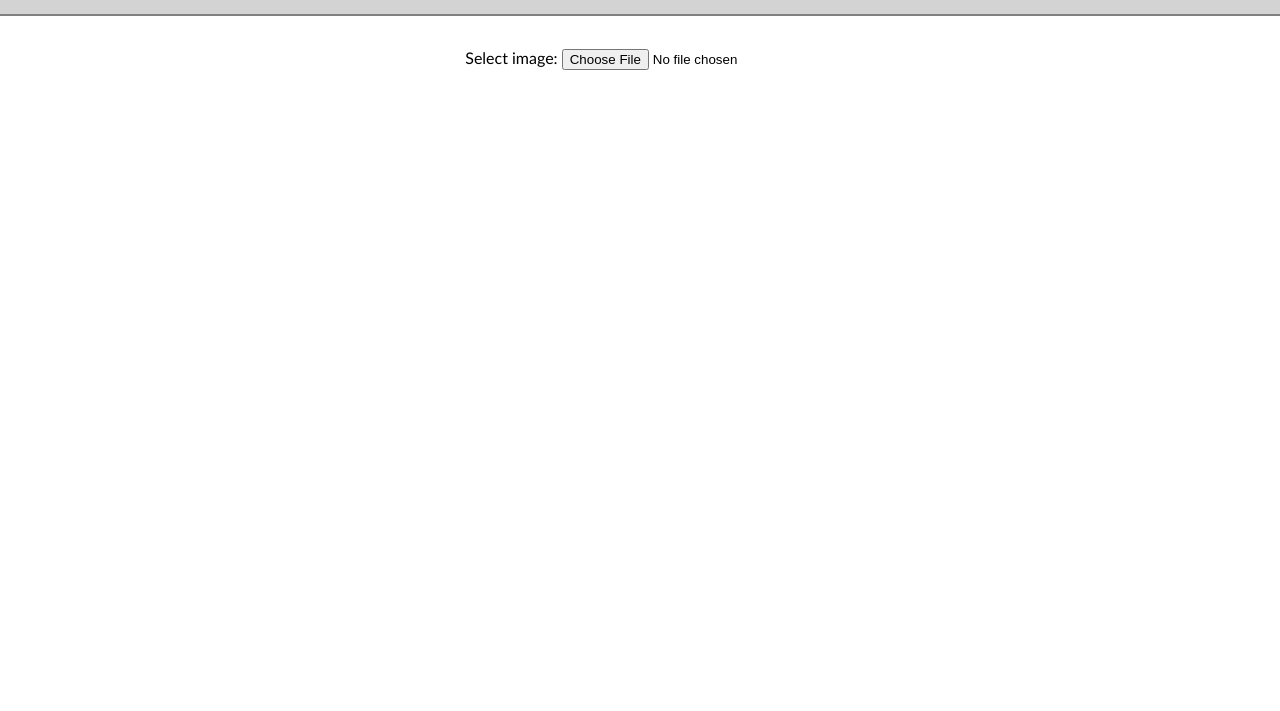
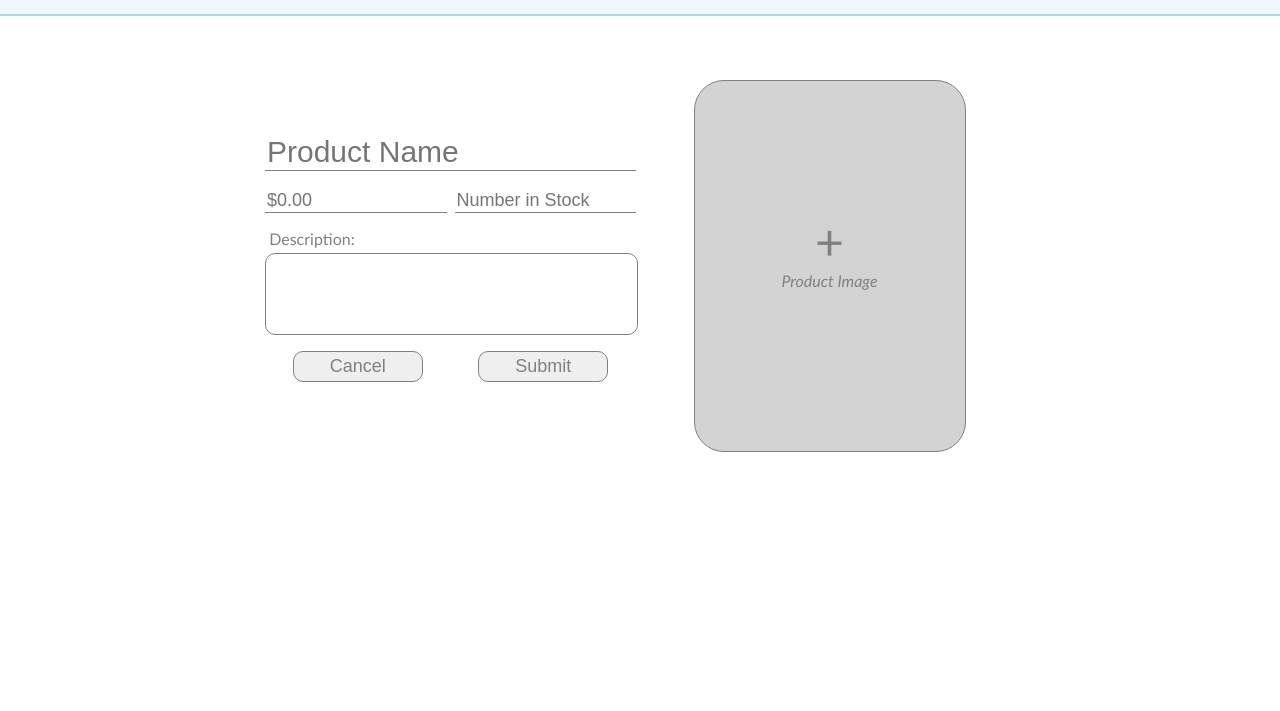
Before and after one commit to rgildiaz/IS-446, a plain HTML site: page 11-10 UI Design/mockup2/mockup2.html in a window 1280 px wide. Shown: the part 89-800 px from the top of the page. Drawn offline with Linux system fonts and the light colour scheme.

Commit message:
Mockup 2

```diff
--- a/11-10 UI Design/mockup2/mockup2.html
+++ b/11-10 UI Design/mockup2/mockup2.html
@@ -4,7 +4,7 @@
 <head>
     <meta charset="utf-8">
     <meta http-equiv="X-UA-Compatible" content="IE=edge">
-    <title></title>
+    <title>iSchool Webstore | Create New Product</title>
     <meta name="description" content="">
     <meta name="viewport" content="width=device-width, initial-scale=1">
     <link rel="stylesheet" href="../styles.css">
@@ -20,10 +20,32 @@
         </div>
     </header>
     <main>
-        <form id="image-form">
-            <label for="img">Select image:</label>
-            <input type="file" id="img" name="img" accept="image/*">
-        </form>
+        <div class="grid">
+            <form id="name-form">
+                <input type="text" id="name" placeholder="Product Name">
+            </form>
+            <form id="price-form">
+                <input type="number" min="0.00" step="any" id="price" placeholder="$0.00"/>
+            </form>
+            <form id="stock-form">
+                <input type="number" min="1" step="1" id="stock" placeholder="Number in Stock"/>
+            </form>
+            <form id="desc-form">
+                <label for="desc">Description:</label>
+                <span contenteditable=true id="desc"></span>
+            </form>
+            <form id="submit-form">
+                <input type="button" value="Cancel">
+                <input type="submit">
+            </form>
+            <form id="image-form">
+                <label for="img" class="upload-image-label">
+                    <span class="plus">+</span>
+                    <span class="desc">Product Image</span>
+                </label>
+                <input type="file" id="img" accept="image/*">
+            </form>
+        </div>
     </main>
     <footer></footer>
 </body>
--- a/11-10 UI Design/styles.css
+++ b/11-10 UI Design/styles.css
@@ -10,10 +10,10 @@ body {
 
 header {
     position: sticky;
-    background-color: lightgray;
+    background-color: aliceblue;
     padding: 2em;
     width: 100%;
-    border-bottom: 2px solid gray;
+    border-bottom: 2px solid lightblue;
 }
 
 header h1 {
@@ -74,7 +74,10 @@ h3 {
     margin-left: 1em;
 }
 
-table, tr, th, td {
+table,
+tr,
+th,
+td {
     border: 1px solid black;
 }
 
@@ -91,3 +94,143 @@ th {
 td {
     padding: 5px 10px;
 }
+
+.grid {
+    display: grid;
+    grid-gap: 0.5em;
+    grid-template-areas:
+        ".      .       img     img"
+        "name   name    img     img"
+        "price  stock   img     img"
+        "desc   desc    img     img"
+        "desc   desc    img     img"
+        "submit submit  img     img"
+        ".      .       img     img";
+    grid-template-rows: repeat(7, 1fr);
+    grid-template-columns: repeat(4, 1fr);
+    width: 750px;
+    padding: 2em 0;
+}
+
+.grid form {
+    width: 100%;
+}
+
+form {
+    display: flex;
+    flex-direction: row;
+    justify-content: space-between;
+    height: fit-content;
+}
+
+form input {
+    width: 100%;
+    border: none;
+    border-bottom: 1px solid gray;
+    font-size: 18px;
+}
+
+#name-form {
+    grid-area: name;
+}
+
+#name-form input {
+    font-size: 30px;
+}
+
+#price-form {
+    grid-area: price;
+}
+
+#stock-form {
+    grid-area: stock;
+}
+
+#desc-form {
+    grid-area: desc;
+    border: 1px solid gray;
+    border-radius: 10px;
+    margin-top: 10px;
+    position: relative;
+}
+
+#desc-form span {
+    padding: 1em;
+    width: 100%;
+    height: 3em;
+}
+
+#desc-form label {
+    position: absolute;
+    top: -25px;
+    left: 0.2em;
+    color: gray;
+}
+
+#submit-form {
+    grid-area: submit;
+    width: 100%;
+    display: flex;
+    flex-direction: row;
+    justify-content: space-around;
+}
+
+#submit-form input {
+    border: 1px solid gray;
+    border-radius: 10px;
+    color: gray;
+    width: fit-content;
+    padding: 0.2em 2em;
+}
+
+#submit-form input:hover {
+    border: 1px solid black;
+    color: black;
+    cursor: pointer;
+}
+
+#image-form {
+    grid-area: img;
+    display: flex;
+    flex-direction: column;
+    align-items: center;
+}
+
+input[type="file"] {
+    display: none;
+}
+
+.upload-image-label {
+    display: inline-block;
+    border: 1px solid gray;
+    border-radius: 30px;
+    cursor: pointer;
+    text-align: center;
+    background-color: lightgray;
+    width: 270px;
+    height: 240px;
+    padding-top: 130px;
+    display: flex;
+    flex-direction: column;
+    align-items: center;
+}
+
+.upload-image-label:hover {
+    border-color: black;
+}
+
+.upload-image-label>* {
+    color: gray;
+}
+
+.upload-image-label:hover>* {
+    color: black;
+}
+
+.upload-image-label .plus {
+    font-size: 50px;
+}
+
+.upload-image-label .desc {
+    font-style: italic;
+}
```
Also changed, not shown: 11-10 UI Design/mockup1/mockup1.html (+2 -1 lines), index.html (+2 -2 lines).
